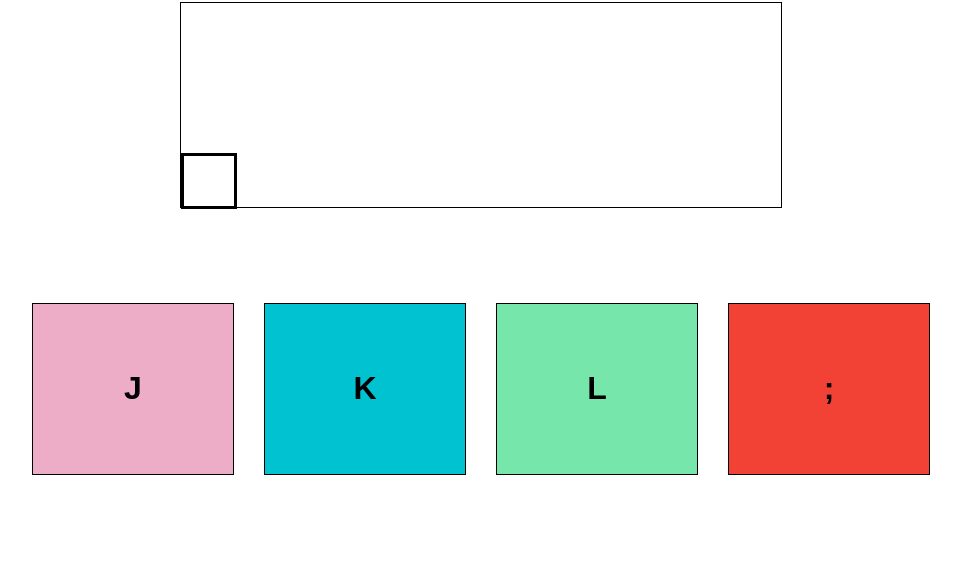
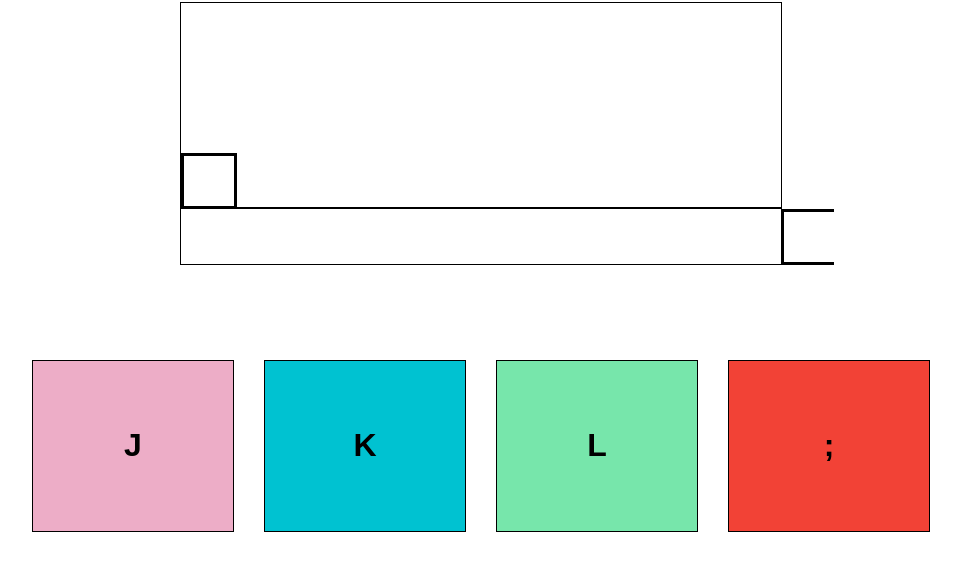
Before and after one commit to JoeyHoellerich/paintNrun_TS, a plain HTML site: page index.html in a window 1280 px wide. Shown: the part 78-648 px from the top of the page, without its empty margins (159-1120 px from the left). Drawn offline with Linux system fonts and the light colour scheme.

Commit message:
added container to hold tiles, added JS and CSS to add tile

```diff
--- a/app.js
+++ b/app.js
@@ -17,6 +17,20 @@ const playerWidth = 50;
 const moveBy = 30;
 // how long jump animation lasts (400ms)
 const jumpTime = 400;
+
+// Tile Characteristics
+// tile container
+const tileContainer = document.getElementById("tiles");
+// width of tile
+const tileWidth = 50;
+// time it takes for a tile to move from right to left
+const tileMoveTime = 2000;
+// distance to the left of game area that tile will end (end of animation)
+const tileEndDistance = 50;
+// total distance tile will move per animation
+const tileMoveDistance = gameWidth + tileEndDistance
+// tile speed (in px/millisecond)
+const tileSpeed = tileMoveDistance/tileMoveTime;
 
 // CREATE GAME
 // --------------------------------------------
@@ -197,3 +211,22 @@ function playerJump(){
         player.classList.remove("jump");
     }, jumpTime)
 }
+
+// TILE GENERATION
+// functino that creates a new tile and adds it to line
+function createTile(){
+    // creates new tile div
+    let newTile = document.createElement("div");
+    // gives new tile the base class tile (basic characteristics of all tiles)
+    newTile.classList.add("tile");
+    // REPLACE! standard tile styles
+    newTile.classList.add("tile0");
+    // give new tile the class to move the tile from right to left
+    newTile.classList.add("moveTile");
+    // add tile to page
+    tileContainer.append(newTile);
+}
+
+
+createTile();
+setTimeout(createTile, tileWidth/tileSpeed)
--- a/index.html
+++ b/index.html
@@ -12,6 +12,7 @@
     <h1>Paint 'N Run!</h1>
     <!-- Div that will hold main game & elements -->
     <div id="game"></div>
+    <div id="tiles"></div>
     <!-- Div to hold paint buttons -->
     <div id="paintContainer">
         <div class="paint" id="paint1">
--- a/style.css
+++ b/style.css
@@ -31,6 +31,33 @@ h1 {
     border: 3px solid black;
 }
 
+/* TILES */
+/* ----------------------------------------------- */
+/* container for tiles */
+#tiles {
+    display: grid;
+    width: 600px;
+    height: 55px;
+    border: 1px solid black;
+    margin: auto;
+}
+
+/* characteristics of all tiles */
+.tile {
+    grid-row: 1;
+    grid-column: 1;
+    position: relative;
+    /* Game Arena Width (starts at right end) */
+    left: 600px;
+    width: 50px;
+    height: 50px;
+}
+
+/* standard style */
+.tile0 {
+    border: 3px solid black;
+    border-right: none
+}
 /* PAINT SELECTOR */
 /* ----------------------------------------------- */
 /* Colors */
@@ -92,6 +119,10 @@ h1 {
     animation: jump 0.4s linear;
 }
 
+.moveTile {
+    animation: moveTile 2s linear;
+}
+
 @keyframes jump {
     /* player starts 150 px from top (on ground) */
     0% {
@@ -115,4 +146,13 @@ h1 {
     100% {
       top: 150px;
     }
-  }
+}
+
+@keyframes moveTile {
+    0% {
+        left: 600px;
+    }
+    100% {
+        left: -50px;
+    }
+}
```
